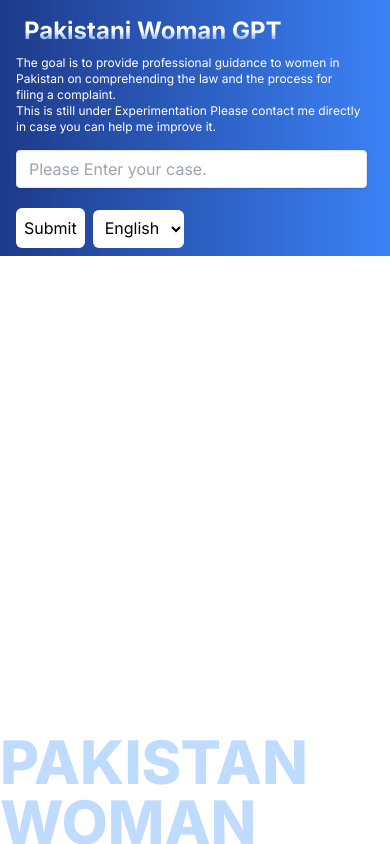
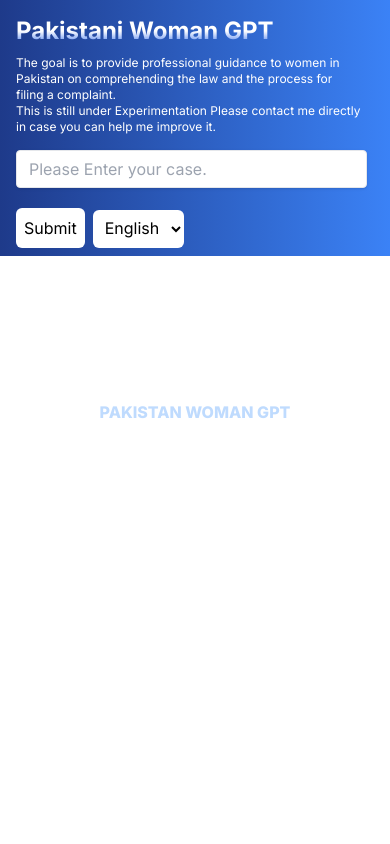
Before and after one commit to musadac/musadac.github.io, a Next.js app: page /womanGPT in a window 390 px wide. Built offline with nearby package versions, Linux system fonts and the light colour scheme.

Commit message:
Pakistan woman API Connection

```diff
--- a/app/womanGPT/page.tsx
+++ b/app/womanGPT/page.tsx
@@ -41,7 +41,7 @@ function FemaleGPT() {
       setLoading(true);
 
       // Define the Flask API URL
-      const apiUrl = 'http://3.132.214.197:5000/generate_response'; // Update this URL as needed
+      const apiUrl = 'http://3.132.214.197:5055/generate_response'; // Update this URL as needed
 
       // Define the request data
       const requestData = {
@@ -65,7 +65,6 @@ function FemaleGPT() {
 
         const data = await response.json();
         setData(data);
-        console.log(data)
       } catch (error) {
         console.error('Error:', error);
       }
@@ -81,7 +80,7 @@ function FemaleGPT() {
             {loading && <LoadingOverlay />}
             <div className='flex h-[150px] w-screen bg-gradient-to-r from-blue-900  to-blue-500 items-center'>
                 <div>
-                    <h1 className="text-2xl lg:text-7xl font-bold ml-6 bg-clip-text bg-gradient-to-b from-white from-50% to-blue-600 text-transparent ">
+                    <h1 className="text-2xl lg:text-7xl font-bold lg:ml-6 ml-4 bg-clip-text bg-gradient-to-b from-white from-50% to-blue-600 text-transparent ">
                         Pakistani Woman GPT
                     </h1>
                     <h1 className="text-xs lg:ml-7  ml-4 mt-2 mr-7 text-white ">
@@ -132,7 +131,7 @@ function FemaleGPT() {
                     </div>
                 </div>
                 </div>
-                :<div className='fixed top-[400px] left-0 w-full h-full flex items-center justify-center   text-blue-200 text-6xl font-extrabold '>PAKISTAN WOMAN GPT</div>}
+                :<div className='fixed top-[400px] left-0 w-full h-full flex lg:items-center justify-center   text-blue-200 lg:text-6xl font-extrabold '>PAKISTAN WOMAN GPT</div>}
         </div>
     );
 }
--- a/next.config.js
+++ b/next.config.js
@@ -7,6 +7,6 @@ module.exports = {
   reactStrictMode: true,
 
  // Add basePath
-  basePath: '/github-pages',
-  output: 'export',
+  // basePath: '/github-pages',
+  // output: 'export',
 }
```
